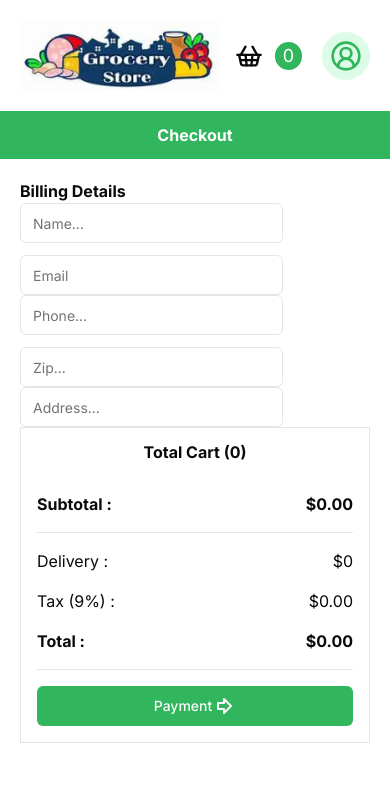
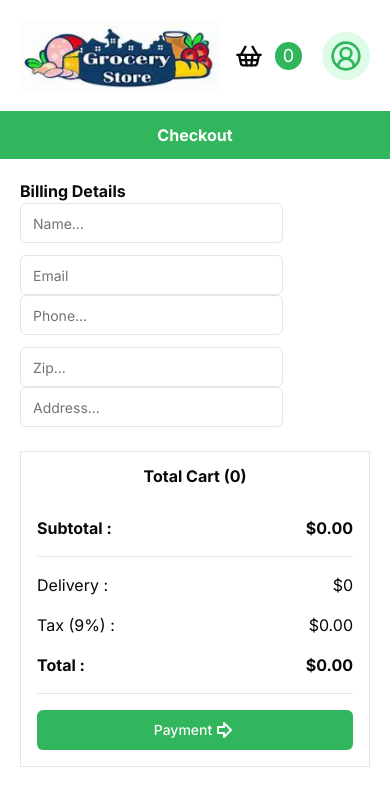
Before and after one commit to CodewithMK180105/Online-Grocery-Store-using-Next-JS, a Next.js app: page /checkout in a window 390 px wide. Shown: the top 806 px of the page. Built offline with nearby package versions, Linux system fonts and the light colour scheme.

Commit message:
Checkout responsive-3

```diff
--- a/Pages/checkout_page.tsx
+++ b/Pages/checkout_page.tsx
@@ -116,7 +116,7 @@ export default function CheckoutPage() {
   return (
     <>
       <h2 className="p-3 bg-primary text-xl font-bold text-center text-white">Checkout</h2>
-      <div className="p-5 px-5 md:px-10 flex flex-col md:flex-row justify-center py-8">
+      <div className="p-5 px-5 md:px-10 flex flex-col md:flex-row justify-evenly gap-6 py-8">
         <div className="mx-10 md:col-span-2 mb-8 w-3/4">
           <h2 className="font-bold text-xl sm:text-3xl">Billing Details</h2>
           <div className="grid grid-cols-1 sm:grid-cols-2 gap-3 sm:gap-10 mt-3">
@@ -169,7 +169,7 @@ export default function CheckoutPage() {
             {isSubmitted && errors.address && <p className="text-red-500 text-sm">{errors.address}</p>}
           </div>
         </div>
-        <div className="mt-8 border w-full md:w-1/2 lg:w-1/3">
+        <div className="border w-full md:w-1/2 lg:w-1/3">
           <h2 className="p-3 bg-gray-200 font-bold text-center">Total Cart ({noOfItemsAdded})</h2>
           <div className="p-4 flex flex-col gap-4">
             <h2 className="font-bold flex justify-between">
```
